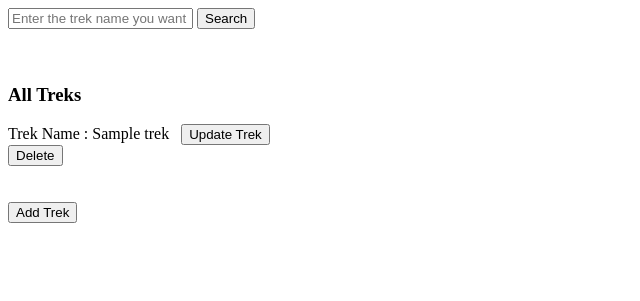
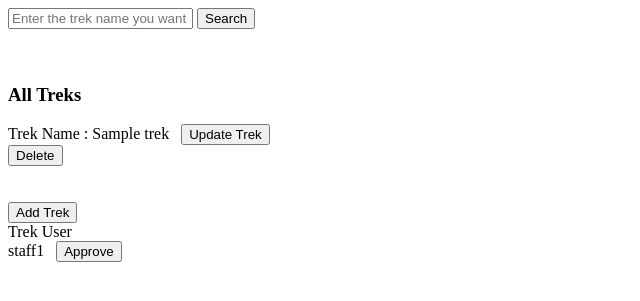
Before and after one commit to anushka-1112/Trekking-Management-21f1003017, a Flask app: page /admin_dashboard in a window 1280 px wide. Shown: the top 301 px of the page, without its empty margins (0-640 px from the left). Run offline with Flask 3, Linux system fonts and the light colour scheme; tables that the repository leaves empty hold one stand-in row (values such as "Sample post").

Commit message:
Trek Staff Approve

```diff
--- a/app.py
+++ b/app.py
@@ -25,7 +25,8 @@ def home():
 @app.route('/admin_dashboard')
 def admin_dashboard():
     treks=Trek.query.all()
-    return render_template("admin_dashboard.html", treks=treks)
+    users = User.query.all()
+    return render_template("admin_dashboard.html", treks=treks, users=users)
 
 @app.route('/login', methods=['GET', 'POST'])
 def login():
@@ -40,7 +41,7 @@ def login():
                 treks=Trek.query.all()
                 return redirect('/admin_dashboard')
             if user.role=='trek_staff':
-                return render_template('trek_staff_dashboard.html')
+                return render_template('trek_staff_dashboard.html', approved_status = user.approved)
             if user.role=='user':
                 return render_template('user_dashboard.html')
         else:
@@ -127,6 +128,13 @@ def register():
             db.session.commit()
         return redirect('/login')
 
+@app.route('/staff_approve/<int:user_id>')
+def approve_staff_profile(user_id):
+    user = db.session.get(User, user_id)
+    user.approved=True
+    db.session.commit()
+    return redirect('/admin_dashboard')
+
 # @app.route('/update_trek/<int:trek_id>', methods=['GET', 'POST'])
 # def update_trek(trek_id):
 #     if request.method=='GET':
--- a/templates/admin_dashboard.html
+++ b/templates/admin_dashboard.html
@@ -33,5 +33,17 @@
     <br>
     <br>
     <a href="/add_trek"><button>Add Trek</button></a>
+    <br>
+    {% for user in users %}
+        {% if user.role == 'trek_staff' and user.approved %}
+            {{ user.user_name }}<br>
+        {% elif user.role == 'trek_staff' and not user.approved %}
+            {{ user.user_name }} &nbsp; <a href="/staff_approve/{{user.user_id}}"><button>Approve</button></a><br>
+
+        {% elif user.role == 'user' %}
+            {{ user.user_name }}<br>
+
+        {% endif %}
+    {% endfor %}
 </body>
 </html>
--- a/templates/trek_staff_dashboard.html
+++ b/templates/trek_staff_dashboard.html
@@ -7,5 +7,10 @@
 </head>
 <body>
     <h1>Trek Staff Dashboard</h1>
+    {% if approved_status %}
+
+    {% else %}
+        <h5>Not Approved By Admin</h5>
+    {% endif %}
 </body>
 </html>
```
Also changed, not shown: 1 other file.
